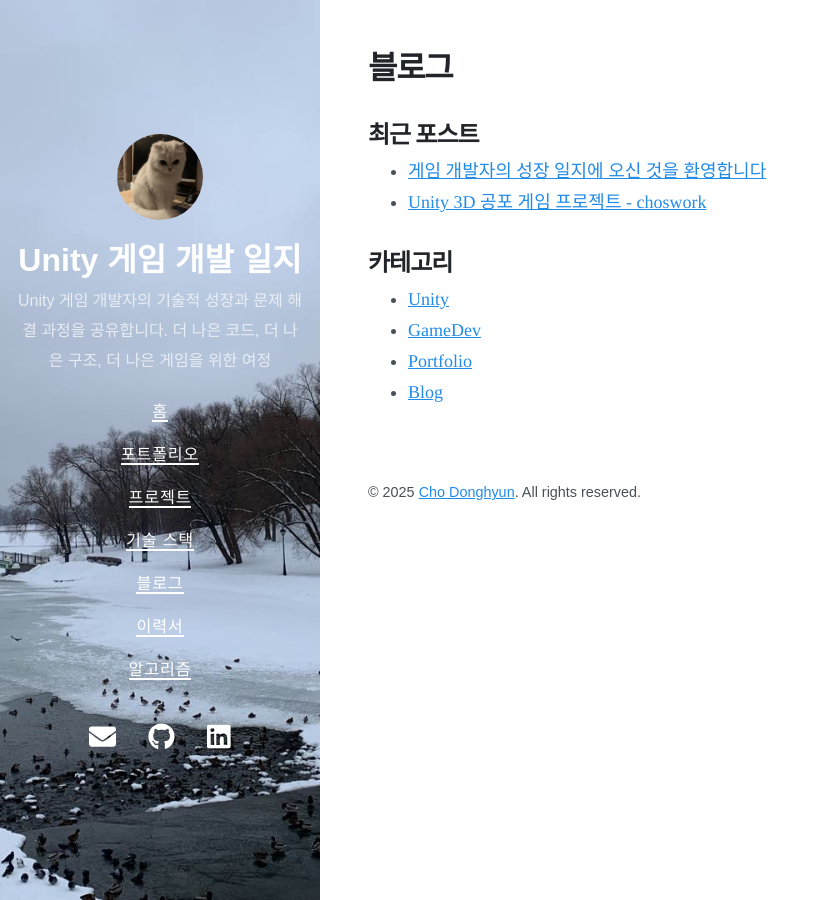
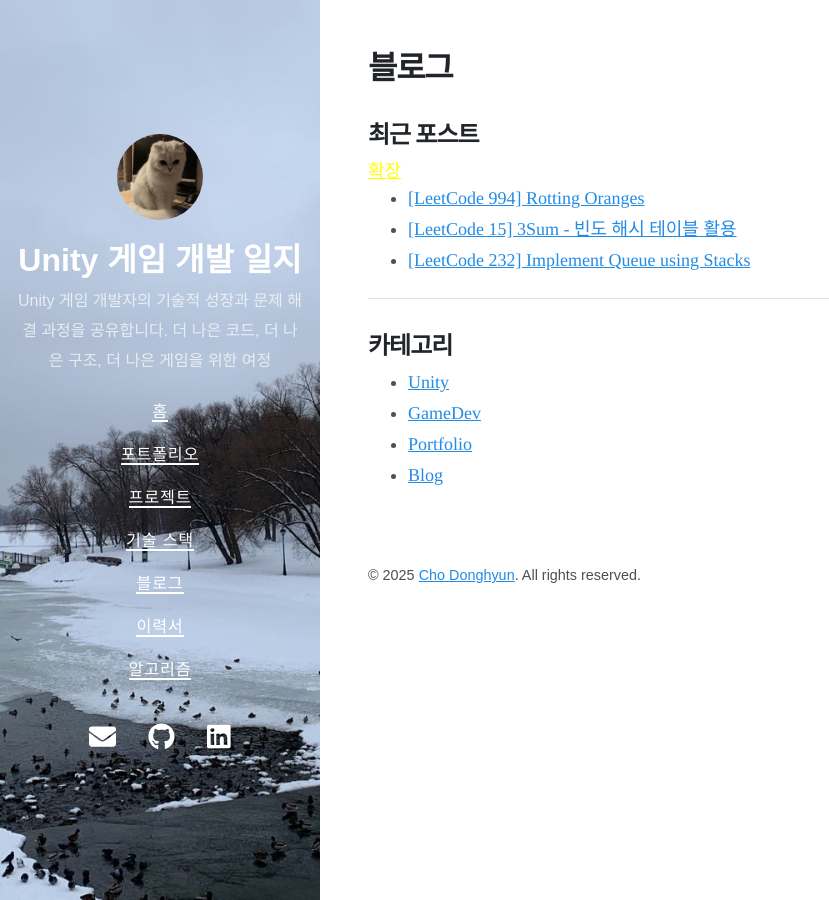
Before and after one commit to vlaud/vlaud.github.io, a Jekyll site: the page built from blog.md, in a window 1280 px wide. Shown: the whole page, without its empty margins (0-829 px from the left). Built offline with Jekyll 4.4.1, drawn with Linux system fonts in a browser that asks for light colours; nearby versions of some CDN libraries.

Commit message:
최근 포스트 확장 기능 추가
처음에는 3개만 보이도록 설정 => 확장하면 더 보이기

```diff
--- a/blog.md
+++ b/blog.md
@@ -4,9 +4,50 @@ title: 블로그
 permalink: /blog/
 ---
 
-## 최근 포스트
-- [게임 개발자의 성장 일지에 오신 것을 환영합니다](/blog/2025/05/19/welcome-to-my-blog/)
-- [Unity 3D 공포 게임 프로젝트 - choswork](/unity/gamedev/portfolio/2025/05/23/choswork-project/)
+<div id="post-container">
+  <h2>최근 포스트</h2>
+  <button id="toggle-button" style="background: none; border: none; padding: 0; font: inherit; color: gray; cursor: pointer; text-decoration: underline;">확장</button>
+  <ul id="post-list">
+    {% for post in site.posts limit:50 %}
+      <li><a href="{{ post.url | relative_url }}">{{ post.title }}</a></li>
+    {% endfor %}
+  </ul>
+</div>
+
+<script>
+document.addEventListener("DOMContentLoaded", function() {
+  const postList = document.getElementById('post-list');
+  const toggleButton = document.getElementById('toggle-button');
+  const listItems = postList.getElementsByTagName('li');
+  const initialShow = 3;
+  let isExpanded = false;
+
+  // 초기 버튼 색상 설정
+  toggleButton.style.color = 'yellow';
+
+  // 포스트가 3개 이하이면 버튼을 숨김
+  if (listItems.length <= initialShow) {
+    toggleButton.style.display = 'none';
+    return;
+  }
+
+  // 처음에는 3개만 보이도록 설정
+  for (let i = initialShow; i < listItems.length; i++) {
+    listItems[i].style.display = 'none';
+  }
+
+  toggleButton.addEventListener('click', function() {
+    isExpanded = !isExpanded;
+    for (let i = initialShow; i < listItems.length; i++) {
+      listItems[i].style.display = isExpanded ? 'list-item' : 'none';
+    }
+    toggleButton.textContent = isExpanded ? '축소' : '확장';
+    toggleButton.style.color = isExpanded ? 'gray' : 'yellow';
+  });
+});
+</script>
+
+<hr>
 
 ## 카테고리
 - [Unity](/categories/#unity)
```
